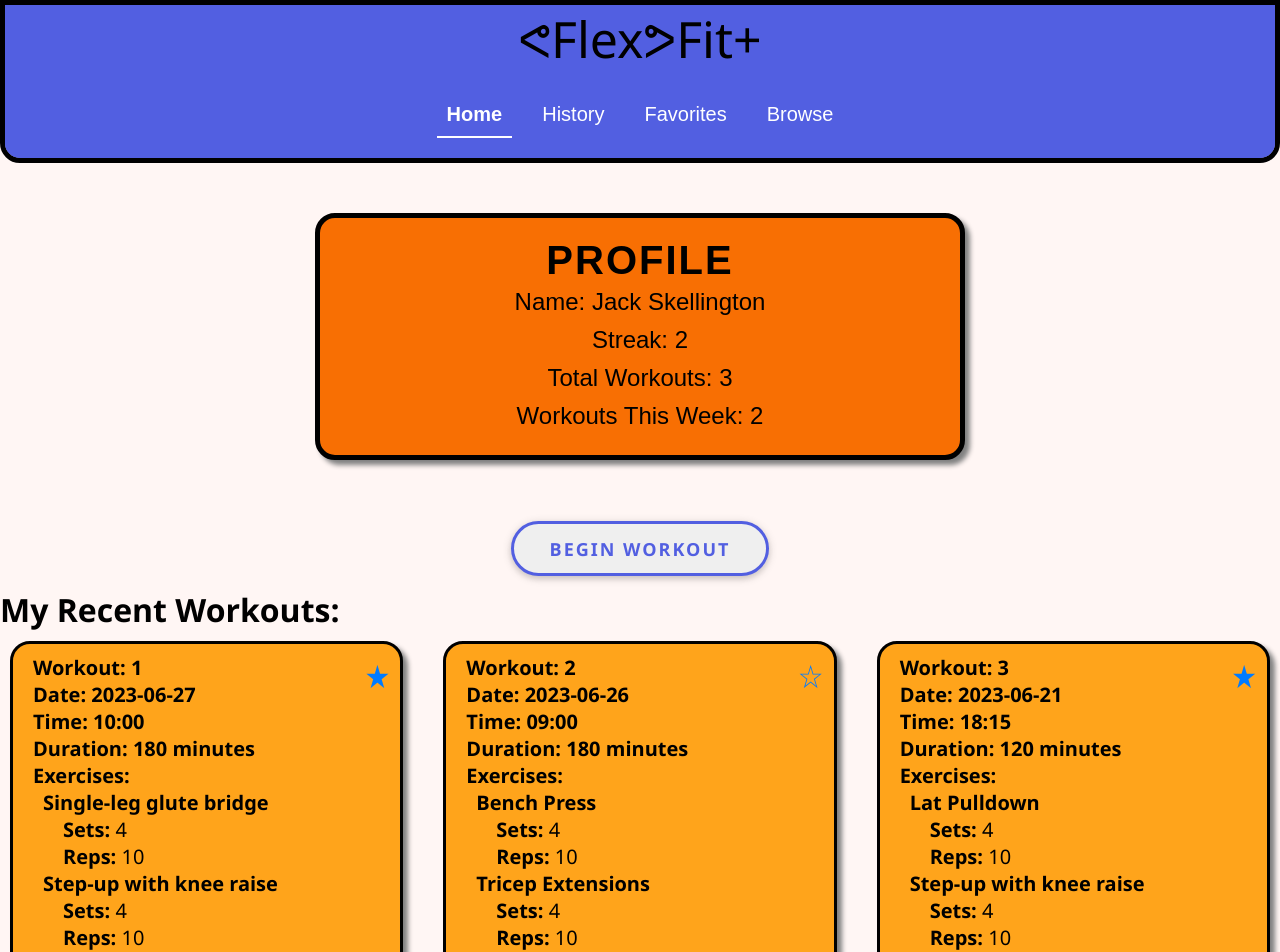
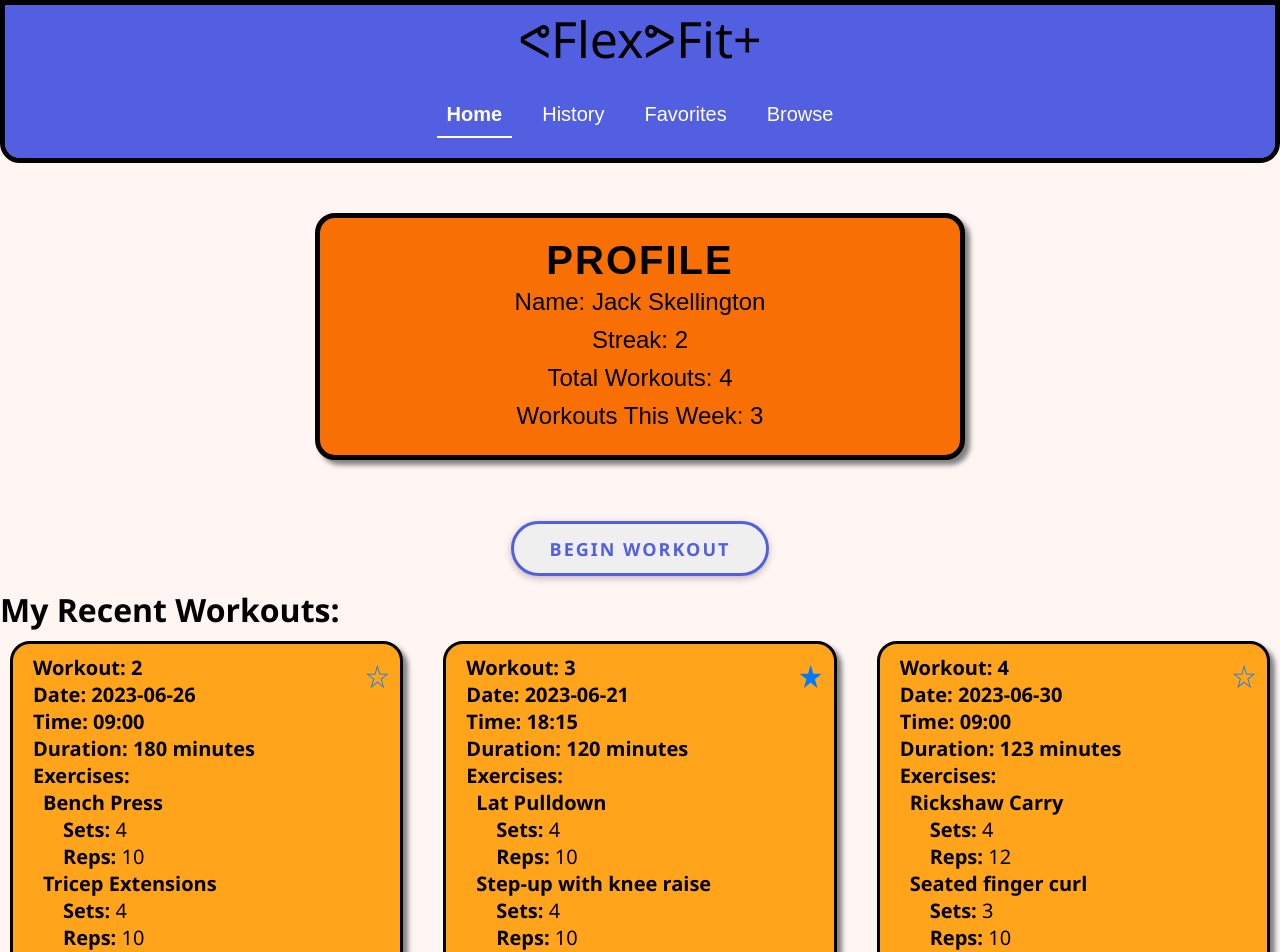
Before and after one commit to marckatz/exercises, a React (Create React App) app: page / in a window 1280 px wide. Shown: the top 952 px of the page. Built offline with nearby package versions, Linux system fonts and the light colour scheme; data requests are answered from the project's data file.

Commit message:
make most recent workouts show instead of oldest

```diff
--- a/src/components/Home.js
+++ b/src/components/Home.js
@@ -17,7 +17,7 @@ function Home(){
         .then(p => setProfile({name:p.name}))
     },[])
 
-    const renderWorkouts = workouts.slice(0,3).map((workout) => (
+    const renderWorkouts = workouts.slice(-3).map((workout) => (
         <WorkoutCard
         key={workout.id}
         workout={workout}
--- a/src/components/db.json
+++ b/src/components/db.json
@@ -77,6 +77,24 @@
           "sets": 4
         }
       ]
+    },
+    {
+      "date": "2023-06-30",
+      "time": "09:00",
+      "duration": 123,
+      "exercises": [
+        {
+          "name": "Rickshaw Carry",
+          "reps": 12,
+          "sets": 4
+        },
+        {
+          "name": "Seated finger curl",
+          "reps": 10,
+          "sets": 3
+        }
+      ],
+      "id": 4
     }
   ]
 }
```
